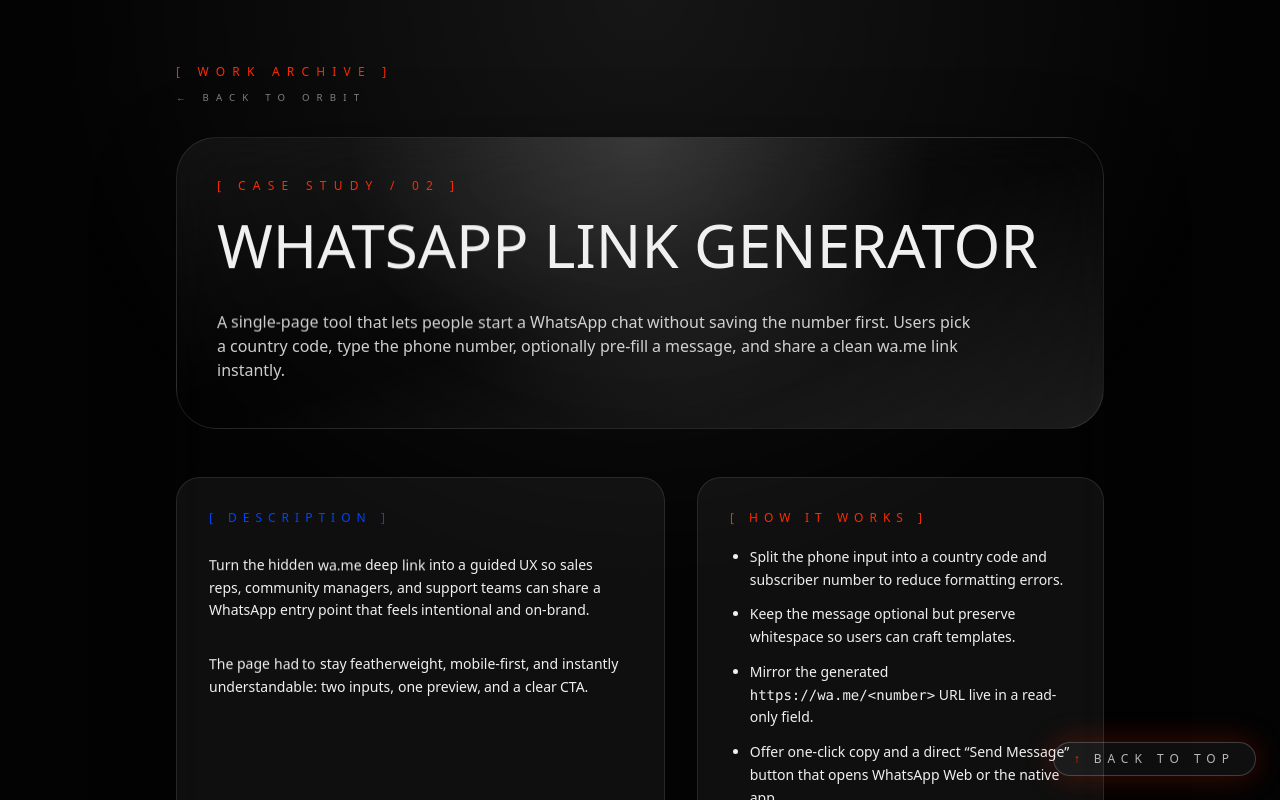
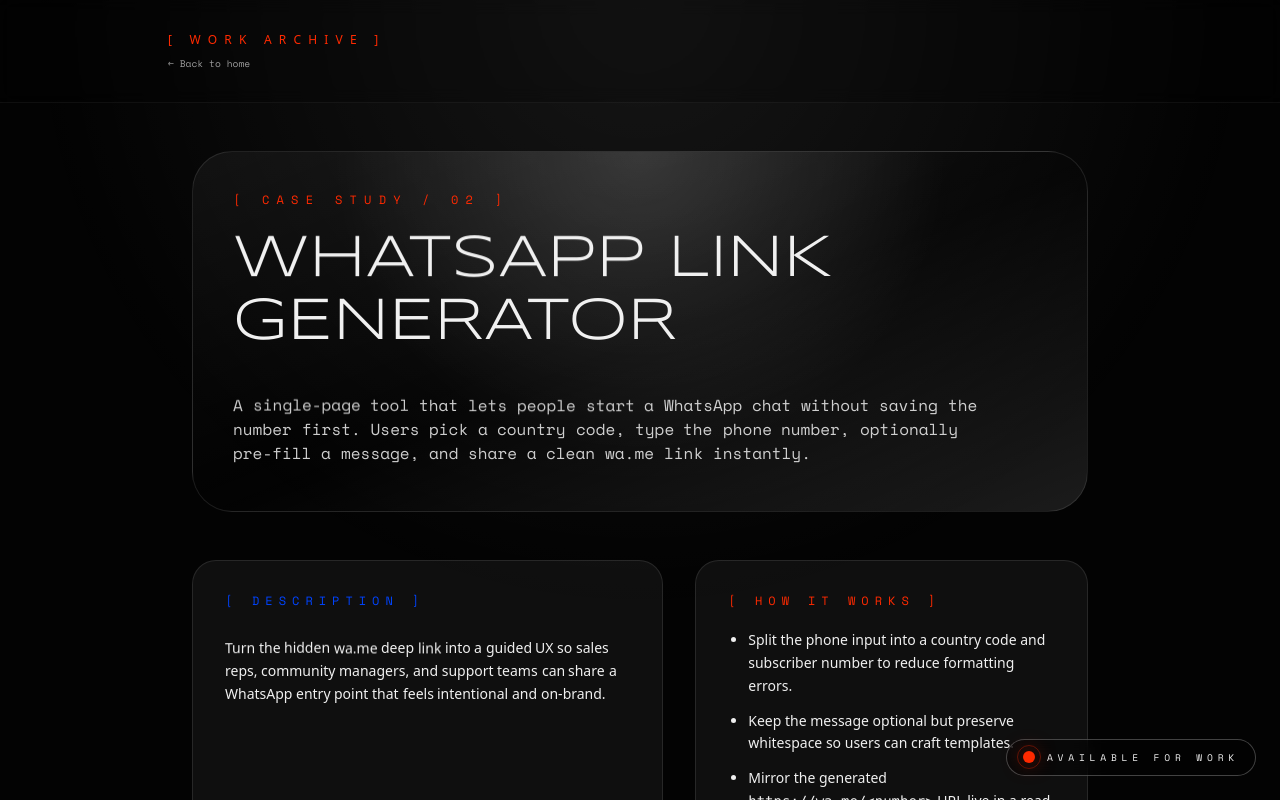
Before and after one commit to radenadri/radenadri.xyz, a Next.js app: page /work/whatsapp-link-generator in a window 1280 px wide. Shown: the top 800 px of the page. Built offline with nearby package versions, Linux system fonts and the light colour scheme.

Commit message:
feat: integrate GSAP React hooks and add availability indicator

```diff
--- a/package.json
+++ b/package.json
@@ -10,6 +10,7 @@
     "format": "biome format --write"
   },
   "dependencies": {
+    "@gsap/react": "^2.1.2",
     "clsx": "^2.1.1",
     "gsap": "^3.12.5",
     "lenis": "^1.1.13",
--- a/src/app/globals.css
+++ b/src/app/globals.css
@@ -137,3 +137,84 @@
     scroll-margin-top: 80px;
   }
 }
+
+::-webkit-scrollbar {
+  width: 0;
+  background: transparent;
+}
+
+.outline-text {
+  -webkit-text-stroke: 1px rgba(240, 240, 240, 0.3);
+  color: transparent;
+  transition: all 0.5s ease;
+}
+
+.outline-text:hover {
+  -webkit-text-stroke: 1px var(--space-red-shift);
+  color: var(--space-red-shift);
+}
+
+.reveal-img {
+  clip-path: polygon(0 100%, 100% 100%, 100% 100%, 0 100%);
+  transition: clip-path 1.2s cubic-bezier(0.19, 1, 0.22, 1);
+}
+
+.reveal-img.active {
+  clip-path: polygon(0 100%, 100% 100%, 100% 0, 0 0);
+}
+
+.skew-content {
+  will-change: transform;
+}
+
+.font-wide {
+  font-family: var(--font-syncopate), 'Syncopate', sans-serif;
+}
+
+.font-data {
+  font-family: var(--font-space-mono), 'Space Mono', monospace;
+}
+
+.availability-pill {
+  display: inline-flex;
+  align-items: center;
+  gap: 0.75rem;
+  padding: 0.65rem 1rem;
+  border-radius: 999px;
+  border: 1px solid rgba(255, 255, 255, 0.25);
+  background: rgba(3, 3, 3, 0.5);
+  backdrop-filter: blur(10px);
+  z-index: 30;
+}
+
+.availability-beacon {
+  position: relative;
+  width: 12px;
+  height: 12px;
+  border-radius: 999px;
+  background: var(--space-red-shift);
+  box-shadow: 0 0 20px rgba(255, 42, 0, 0.6);
+}
+
+.availability-beacon::after {
+  content: '';
+  position: absolute;
+  inset: -6px;
+  border-radius: 999px;
+  border: 1px solid rgba(255, 42, 0, 0.4);
+  animation: pulse 1.8s infinite;
+}
+
+@keyframes pulse {
+  0% {
+    transform: scale(0.6);
+    opacity: 1;
+  }
+  70% {
+    transform: scale(1.4);
+    opacity: 0;
+  }
+  100% {
+    opacity: 0;
+  }
+}
--- a/src/app/layout.tsx
+++ b/src/app/layout.tsx
@@ -63,7 +63,11 @@ export default function RootLayout({
           <PreloaderProvider>
             <SmoothScrollProvider>
               {children}
-              <BackToTop className="fixed bottom-6 right-6 z-50 shadow-[0_0_30px_rgba(255,42,0,0.25)]" />
+              <div className="fixed bottom-6 right-6 availability-pill font-data text-[0.6rem] uppercase tracking-[0.5em] text-[var(--space-star-white)]">
+                <span className="availability-beacon" aria-hidden="true" />
+                <span className="hidden xs:inline">available for work</span>
+                <span className="xs:hidden">available for work</span>
+              </div>
             </SmoothScrollProvider>
           </PreloaderProvider>
         </ThemeProvider>
--- a/src/app/work/layout.tsx
+++ b/src/app/work/layout.tsx
@@ -14,21 +14,23 @@ export default function WorkLayout({
   return (
     <div className="relative min-h-screen bg-[var(--space-void)] text-[var(--space-star-white)]">
       <div className="pointer-events-none fixed inset-0 bg-[radial-gradient(circle_at_top,_rgba(255,255,255,0.08),_transparent_60%)]" />
-      <div className="relative z-10 mx-auto w-full max-w-5xl px-4 py-16 sm:px-10 lg:px-12">
-        <div className="flex flex-col gap-8">
-          <div className="flex flex-col gap-3 text-xs uppercase tracking-[0.6em] text-[var(--space-red-shift)]">
-            <span>[ WORK ARCHIVE ]</span>
+      <div className="relative z-10 flex min-h-screen flex-col">
+        <header className="w-full border-b border-white/5 bg-black/20 backdrop-blur">
+          <div className="mx-auto flex w-full max-w-5xl flex-col gap-2 px-4 py-8 sm:px-10">
+            <p className="text-xs uppercase tracking-[0.6em] text-[var(--space-red-shift)]">
+              [ WORK ARCHIVE ]
+            </p>
             <Link
               href="/"
-              className="font-data text-[0.6rem] text-white/50 hover:text-white/80"
+              className="font-data text-[0.6rem] text-white/60 hover:text-white/90"
             >
-              ← Back to orbit
+              ← Back to home
             </Link>
           </div>
-          <div className="rounded-[2.5rem] shadow-[0_20px_80px_rgba(0,0,0,0.45)] backdrop-blur-xl">
-            {children}
-          </div>
-        </div>
+        </header>
+        <main className="mx-auto w-full max-w-4xl grow px-4 py-12 sm:px-8 lg:px-0">
+          <article className="flex flex-col gap-12">{children}</article>
+        </main>
       </div>
     </div>
   );
--- a/src/components/smooth-scroll-provider.tsx
+++ b/src/components/smooth-scroll-provider.tsx
@@ -1,6 +1,7 @@
 'use client';
 
 import { useEffect } from 'react';
+import { usePathname } from 'next/navigation';
 import Lenis from 'lenis';
 
 export function SmoothScrollProvider({
@@ -8,7 +9,14 @@ export function SmoothScrollProvider({
 }: {
   children: React.ReactNode;
 }) {
+  const pathname = usePathname();
+
   useEffect(() => {
+    const enableLenis = pathname === '/';
+    if (!enableLenis) {
+      return;
+    }
+
     const lenisOptions = {
       duration: 1.2,
       easing: (t: number) => Math.min(1, 1.001 - Math.pow(2, -10 * t)),
@@ -33,7 +41,7 @@ export function SmoothScrollProvider({
     return () => {
       lenis.destroy();
     };
-  }, []);
+  }, [pathname]);
 
   return <>{children}</>;
 }
--- a/src/data/experiences.ts
+++ b/src/data/experiences.ts
@@ -1,4 +1,16 @@
 export default [{
+  company: 'Self Employed',
+  position: 'Freelance Frontend Developer',
+  links: '#',
+  location: 'Bandung, Indonesia',
+  duration: 'September 2025 - Now',
+  jobDescription: [
+    'Develop websites and applications with responsive designs and enhance features using the latest technologies.',
+    'Design and optimize database schemas, including query tuning, to improve application performance.',
+    'Implement full-stack solutions using Laravel and React for application development needs.',
+    'Use Git for version control and collaboration in project development.',
+  ],
+}, {
   company: 'PT. Pentacode Digital',
   position: 'Frontend Developer',
   links: 'https://pentacode.id',
@@ -10,16 +22,4 @@ export default [{
     'Collaborate with backend developers for API integration, feature enhancements, and ensuring performance and cross-device compatibility.',
     'Use Git for version control, debugging, and ensuring an optimal user experience through responsive design and frontend optimization.',
   ],
-}, {
-  company: 'Freelance',
-  position: 'Web Developer',
-  links: '#',
-  location: 'Bandung, Indonesia',
-  duration: 'July 2019 - August 2022',
-  jobDescription: [
-    'Develop websites and applications with responsive designs and enhance features using the latest technologies.',
-    'Design and optimize database schemas, including query tuning, to improve application performance.',
-    'Implement full-stack solutions using Laravel and React for application development needs.',
-    'Use Git for version control and collaboration in project development.',
-  ],
 }]
```
Also changed, not shown: src/app/page.tsx (+39 -80 lines), 1 other file (tests, documents, lock files or other folders).
